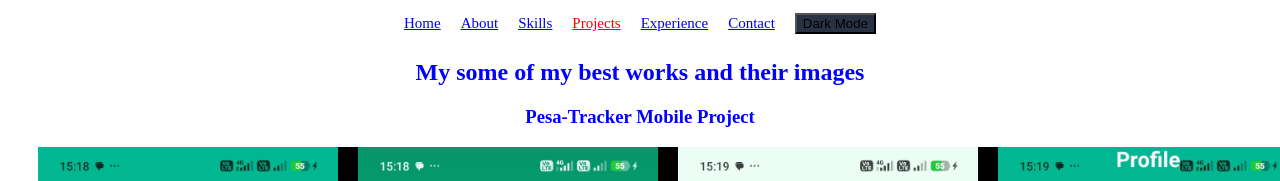
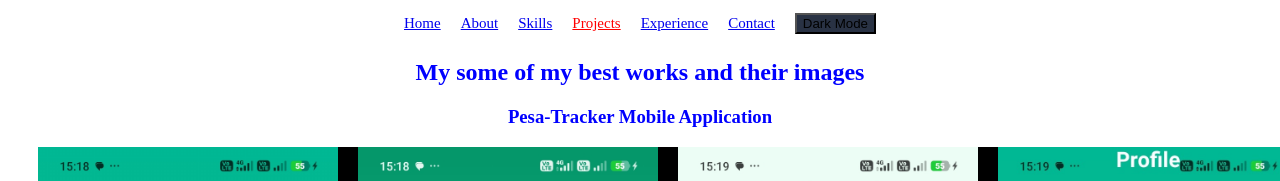
Before and after one commit to kamaukimani/portfolio-website, a React (Vite) app: page /projects in a window 1280 px wide. Shown: the top 181 px of the page. Built offline with nearby package versions, Linux system fonts and the light colour scheme.

Commit message:
correct a name

```diff
--- a/src/components/Projects.jsx
+++ b/src/components/Projects.jsx
@@ -5,7 +5,7 @@ function Projects(){
             <main className="mainp">
                 <div>
                     <div>
-                        <h3>Pesa-Tracker Mobile Project</h3>
+                        <h3>Pesa-Tracker Mobile Application</h3>
                         <div className="imageT">
                             <img src="/t1.jpeg" alt="image 1" />
                             <img src="/t2.jpeg" alt="image 1" />
```
